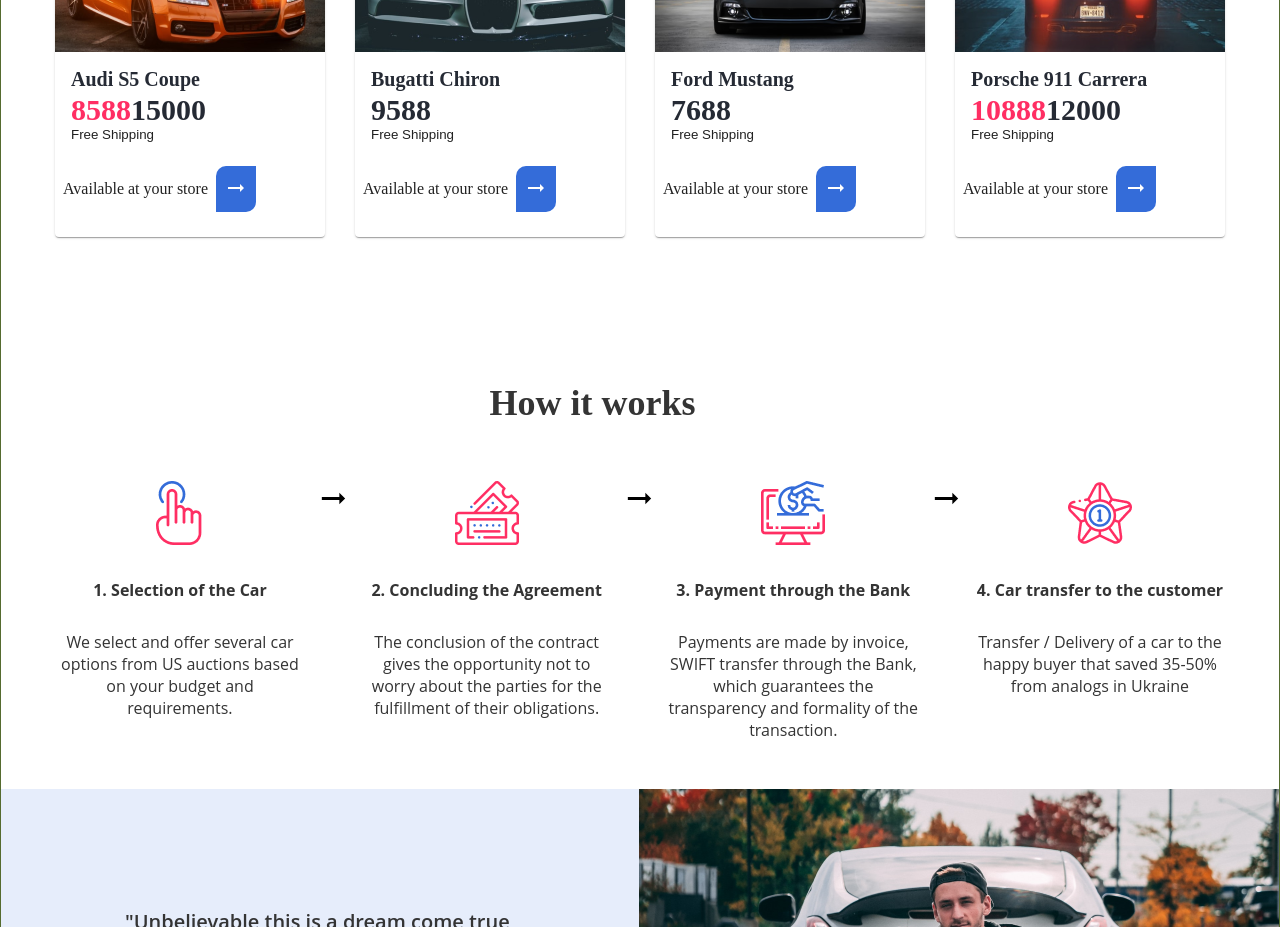
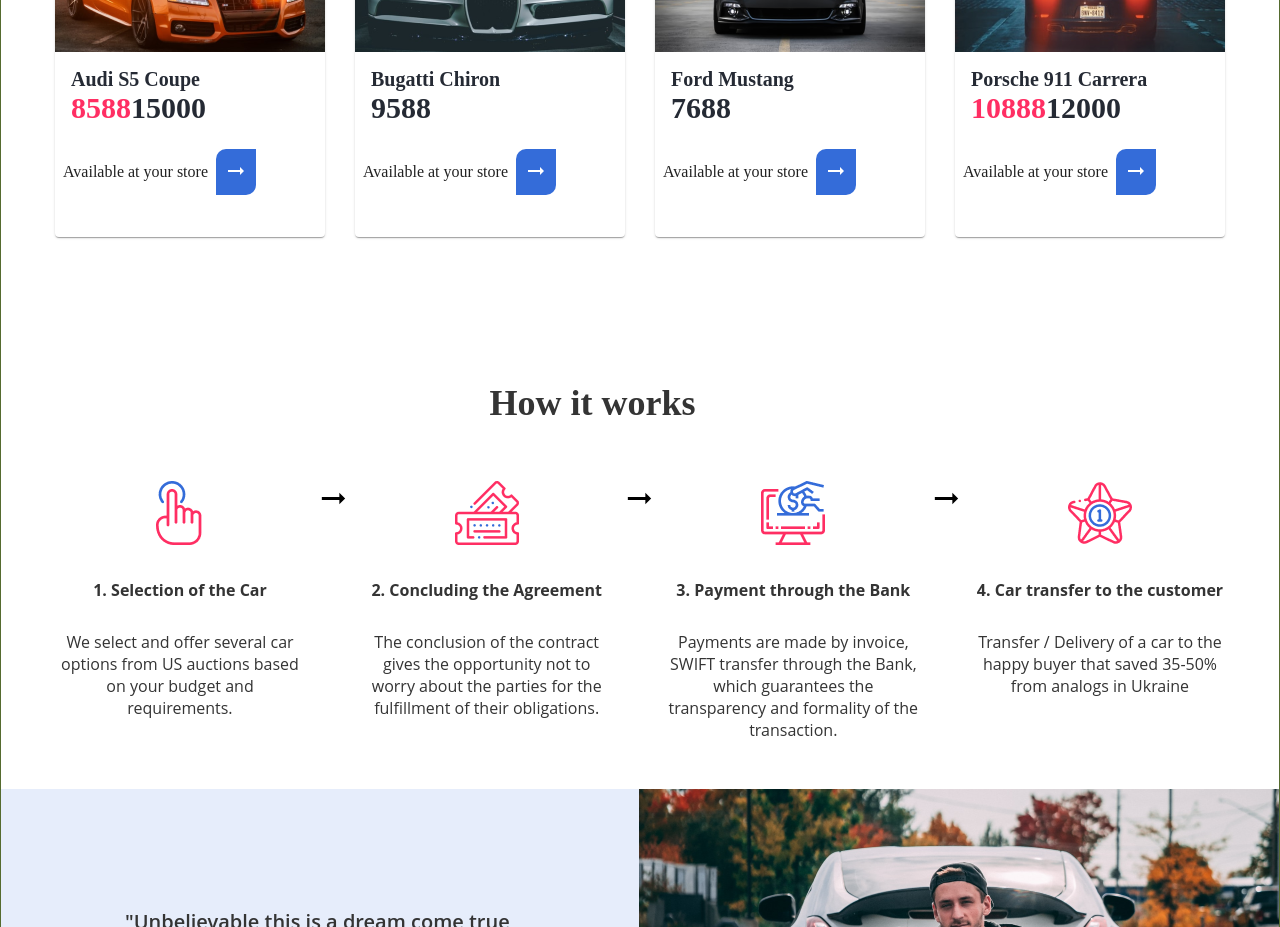
Before and after one commit to dankoBo/CarShop, a React (Vite) app: page / in a window 1280 px wide. Shown: the part 800-1727 px from the top of the page. Built offline with nearby package versions, Linux system fonts and the light colour scheme.

Commit message:
Add CarCard, PopularProducts

```diff
--- a/src/components/carCard/CarCard.jsx
+++ b/src/components/carCard/CarCard.jsx
@@ -21,7 +21,6 @@
 						<CarPriceDiscoundStyled>{props.discount}</CarPriceDiscoundStyled>
 						<CarPriceStyled>{props.price}</CarPriceStyled>
 					</CarPriceContainerStyled>
-					<p>Free Shipping</p>
 				</CardContent>
 			</CardActionArea>
 			<CardActions>
--- a/src/components/carCard/CarCardStyled.jsx
+++ b/src/components/carCard/CarCardStyled.jsx
@@ -2,7 +2,6 @@
 
 const CarBrandStyled = styled.p`
 	width: 180px;
-	height: 25px;
 	color: #252A34;
 	font-family: Rajdhani;
 	font-size: 20px;
--- a/src/layouts/homepage/popularProducts/PopularProducts.jsx
+++ b/src/layouts/homepage/popularProducts/PopularProducts.jsx
@@ -4,7 +4,6 @@
 import carsData from '../../../dataBase/carsData'
 
 function PopularProducts() {
-	console.log(carsData);
     return (
         <PopularProductsWrapper>
             <h2>Popular Products</h2>
```
